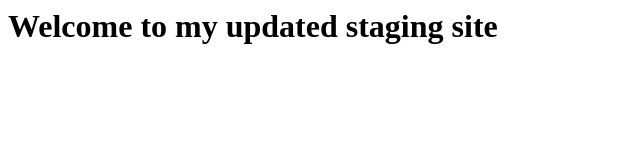
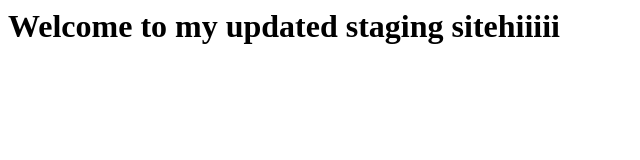
Before and after one commit to Embiggenerd/portfolio, a plain HTML site: page client/index.html in a window 1280 px wide. Shown: the whole page, without its empty margins (0-640 px from the left). Drawn offline with Linux system fonts and the light colour scheme.

```diff
--- a/client/index.html
+++ b/client/index.html
@@ -3,6 +3,6 @@
     <title>My Website Home Page</title>
 </head>
 <body>
-  <h1>Welcome to my updated staging site</h1>
+  <h1>Welcome to my updated staging sitehiiiii</h1>
 </body>
 </html>
```
